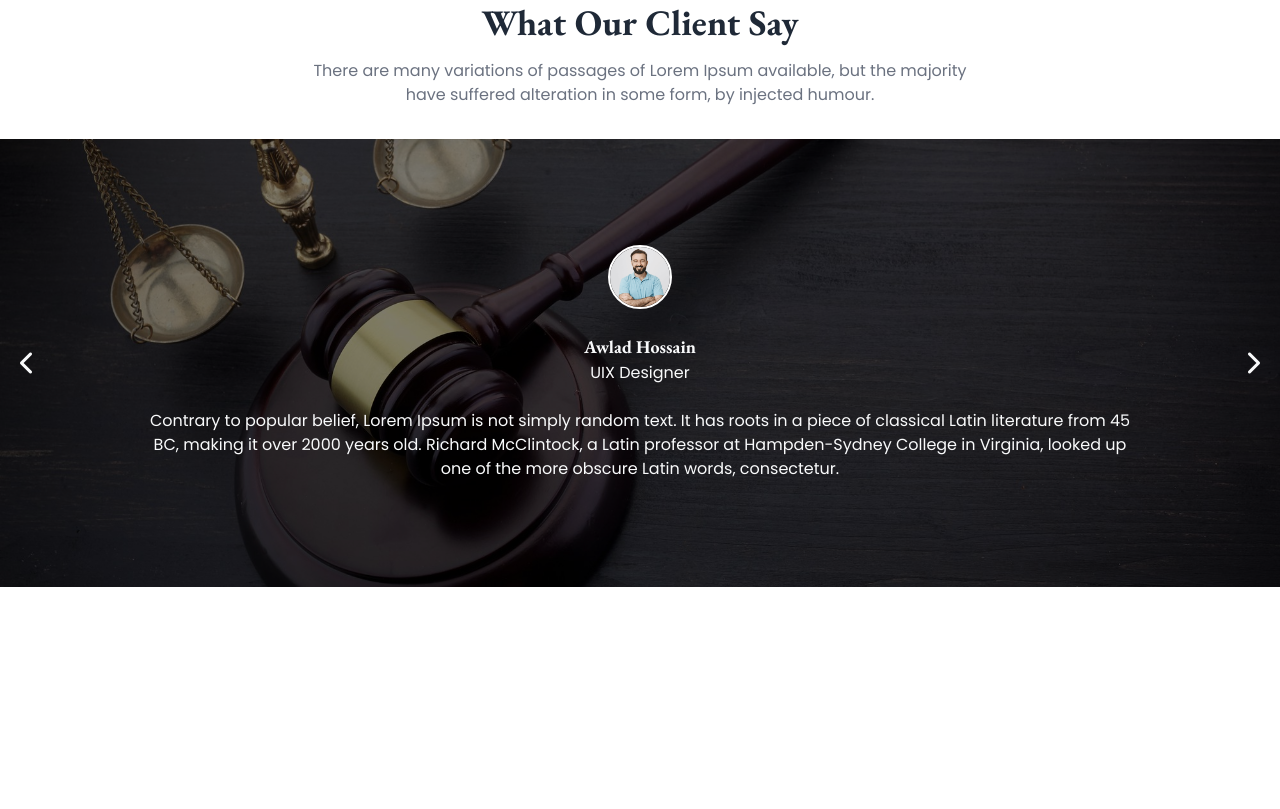
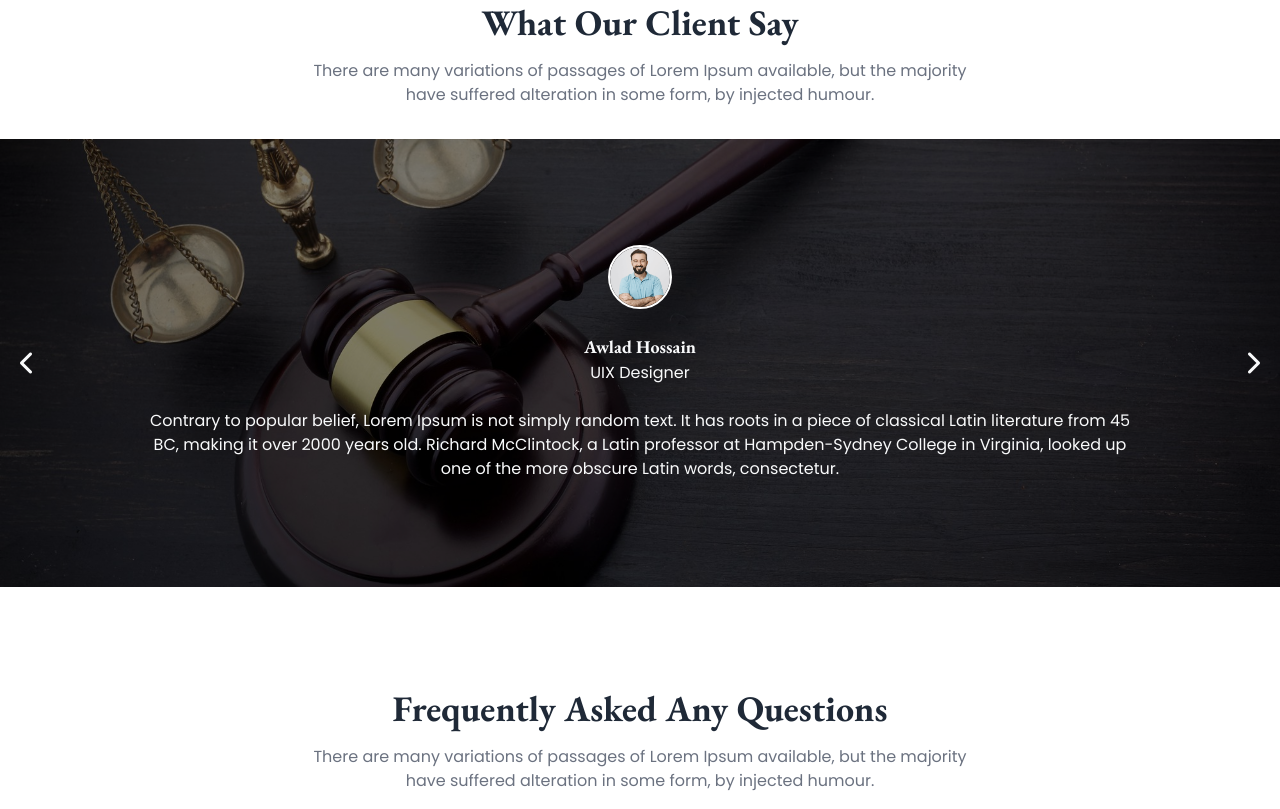
Before and after one commit to abdullahilbaki/justice-legal-solution, a plain HTML site: page index.html in a window 1280 px wide. Shown: the part 1887-2696 px from the top of the page. Before the commit the page ends 2496 px from the top, so only its background shows below. Drawn offline with nearby package versions, Linux system fonts and the light colour scheme.

Commit message:
fixed button

```diff
--- a/index.html
+++ b/index.html
@@ -83,7 +83,7 @@
                 </ul>
             </div>
             <div class="navbar-end">
-                <a class="btn btn-xs sm:btn-sm md:btn-md lg:btn text-white bg-brown border-0">Free Consultation</a>
+                <a class="btn btn-sm md:btn-md lg:btn text-white bg-brown border-0">Free Consultation</a>
             </div>
         </div>
     </div>
@@ -269,6 +269,13 @@
             </div>
         </div>
     </div>
+
+    <!-- Frequently Asked Any Questions -->
+    <div class="container mx-auto px-4 pb-4 pt-10 lg:pt-20 text-center">
+        <h1 class="eb-garamond mb-4 text-2xl sm:text-3xl md:text-4xl font-bold">Frequently Asked Any Questions</h1>
+        <p class="max-w-2xl mx-auto poppins text-gray-500 text-sm sm:text-base">There are many variations of passages of
+            Lorem Ipsum available, but the majority have suffered alteration in some form, by injected humour.</p>
+    </div>
 </body>
 
 </html>
```
